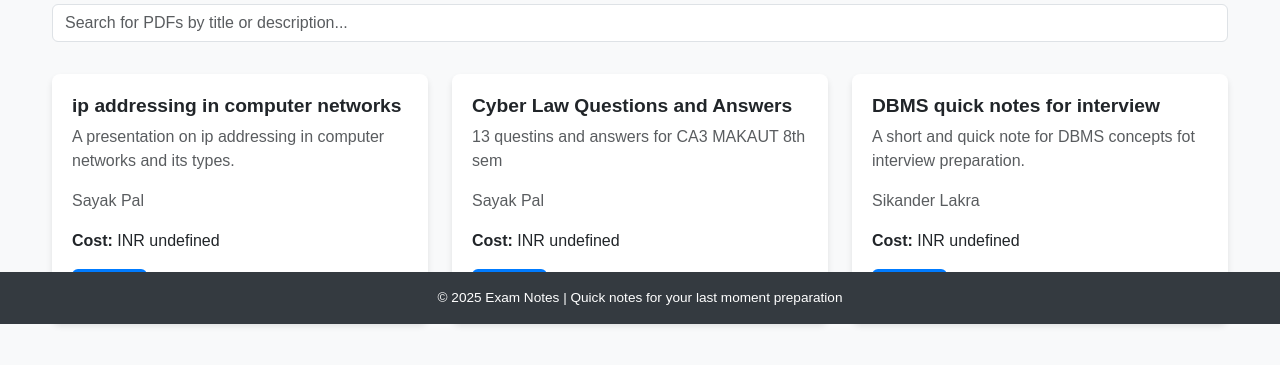
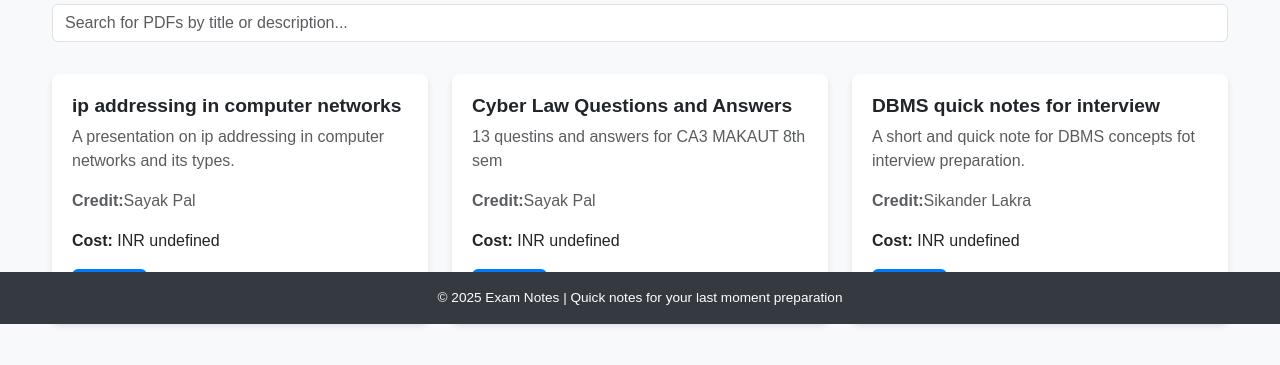
Before and after one commit to Spin1234/examnotes.github.io, a plain HTML site: page index.html in a window 1280 px wide. Shown: the part 475-840 px from the top of the page. Drawn offline with nearby package versions, Linux system fonts and the light colour scheme.

Commit message:
Update index.html

```diff
--- a/index.html
+++ b/index.html
@@ -174,7 +174,7 @@
                 <div class="card-body">
                   <h5 class="card-title">${pdf.title}</h5>
                   <p class="card-text text-muted">${pdf.description}</p>
-                  <p class="card-text text-muted">${pdf.credit}</p>
+                  <p class="card-text text-muted"><strong>Credit:</strong>${pdf.credit}</p>
                   <p class="card-text"><strong>Cost:</strong> INR ${pdf.cost}</p>
                   <a href="preview.html?file=${encodeURIComponent(pdf.file)}" target="_blank" class="btn btn-primary">Preview</a>
                 </div>
```
